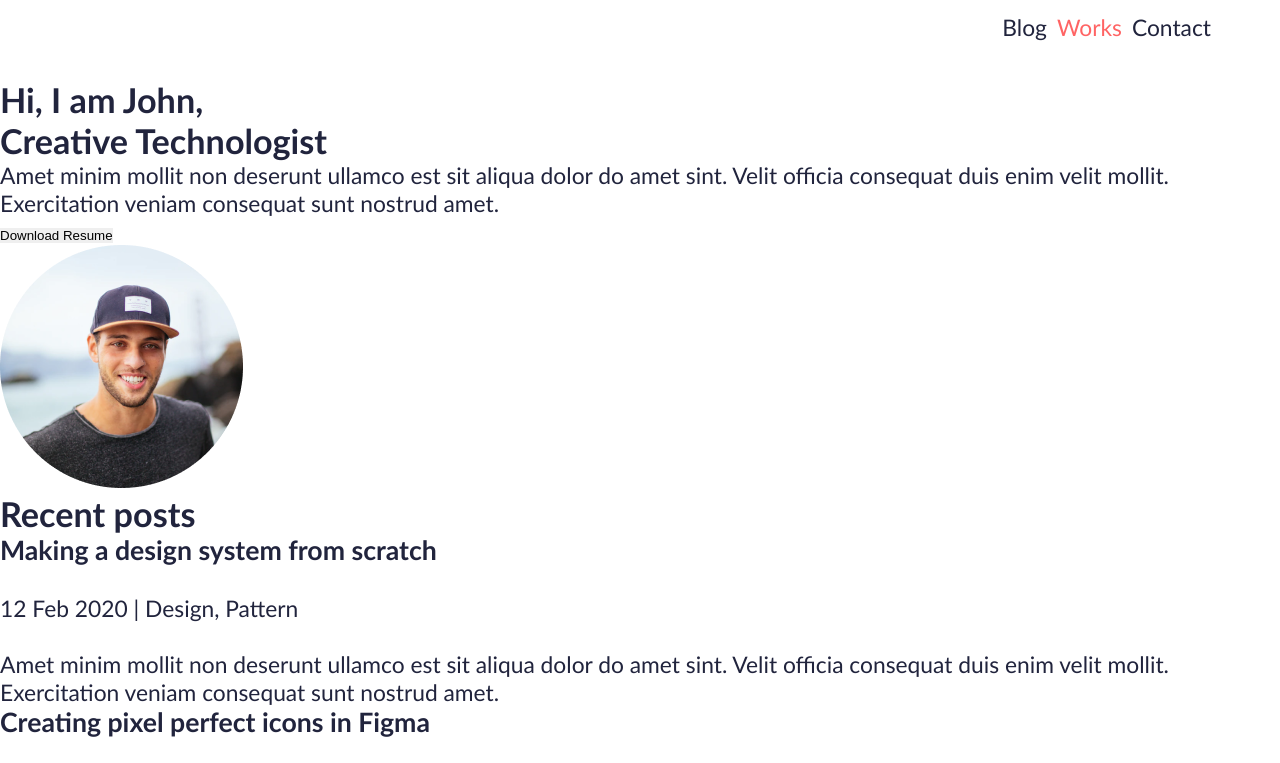
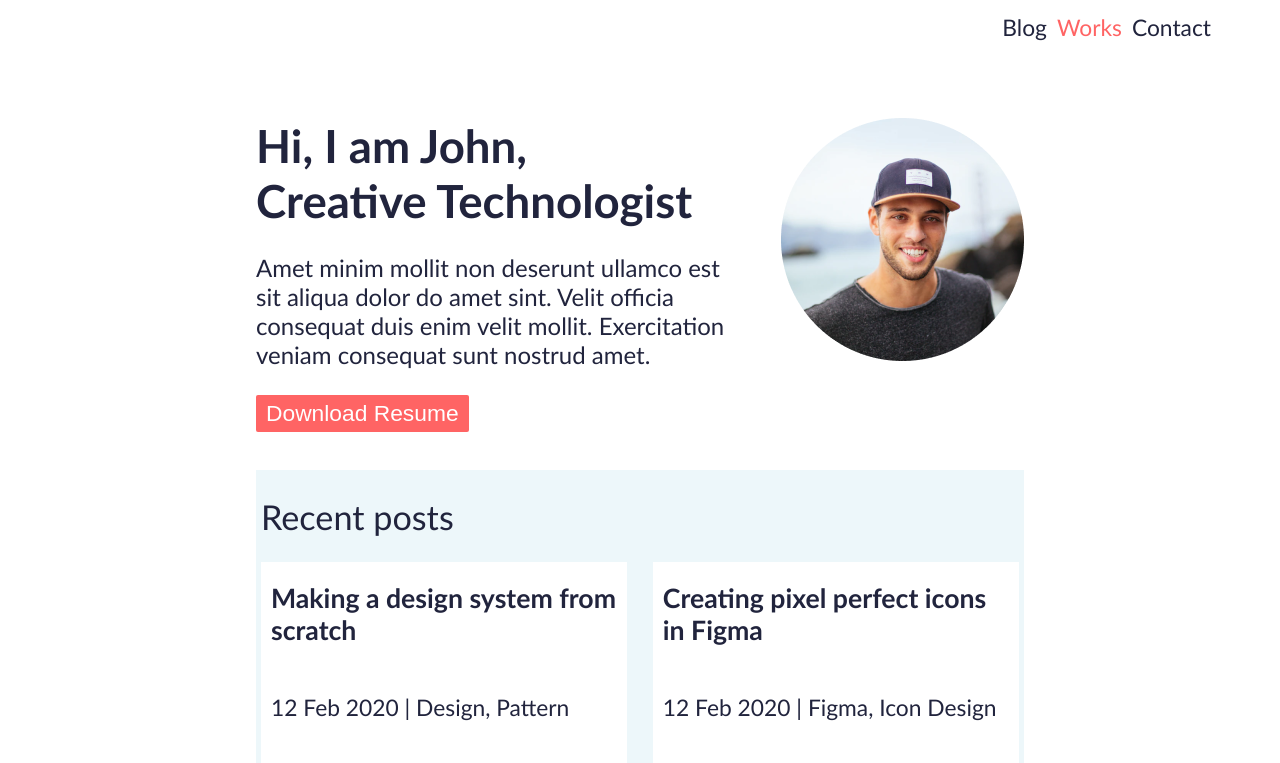
Before and after one commit to juliacdss/atv-portfolio, a plain HTML site: page index.html in a window 1280 px wide. Shown: the top 763 px of the page. Drawn offline with Linux system fonts and the light colour scheme.

Commit message:
continuação css

```diff
--- a/CSS/style.css
+++ b/CSS/style.css
@@ -25,6 +25,10 @@
         color: #21243D; /*cor da pàgina*/
     }
 
+    main {
+        margin: 0 20vw 0 20vw;
+    }
+
     /*  ==============
     formatação do topo da página
     ==============*/
@@ -46,12 +50,8 @@
     }
 
     /*  ==============
-    formatação de conteúdo
+    formatação works
     ==============*/
-
-    main.works {
-        margin: 0 30vw 0 30vw;
-    }
 
     main.works h1 {
         font-weight: normal; /*negrito da fonte*/
@@ -80,6 +80,60 @@
     }
 
     /*  ==============
+    formatação home page
+    ==============*/
+
+    section.banner {
+        display: flex; /*deixa os elementos lado a lado, na mesma linha*/
+        margin: 6vw 0 3vw 0;
+    }
+
+    section.banner h1 {
+        font-size: 2rem;
+    }
+
+    section.banner p {
+        margin: 2vw 3vw 2vw 0;
+        font-size: x-large;
+    }
+
+    section.banner button {
+        background-color: #ff6464;
+        color: white;
+        font-size: 1rem;
+        padding: 5px 10px 5px 10px;
+        border-radius: 2px; /*formato da borda*/
+    }
+
+    section.posts {
+        background-color: #edf7fa;
+        padding: 2vw 5px 2vw 5px;
+    }
+
+    section.posts h2 {
+        font-weight: normal;
+        margin: 0 0 2vw 0;
+    }
+
+    section.posts ul {
+        display: flex;
+    }
+
+    section.posts ul li {
+        background-color: white;
+        padding: 1.5vw 10px 15px 10px;
+        margin: 0 2vw 0 0;
+    }
+
+    section.posts ul li:last-child{
+        margin: 0;
+    }
+
+    section.posts ul li p {
+        margin: 1.5vw 0 1.5vw 0;
+    }
+
+    /*  ==============
     formatação do rodapé
     ==============*/
 
```
